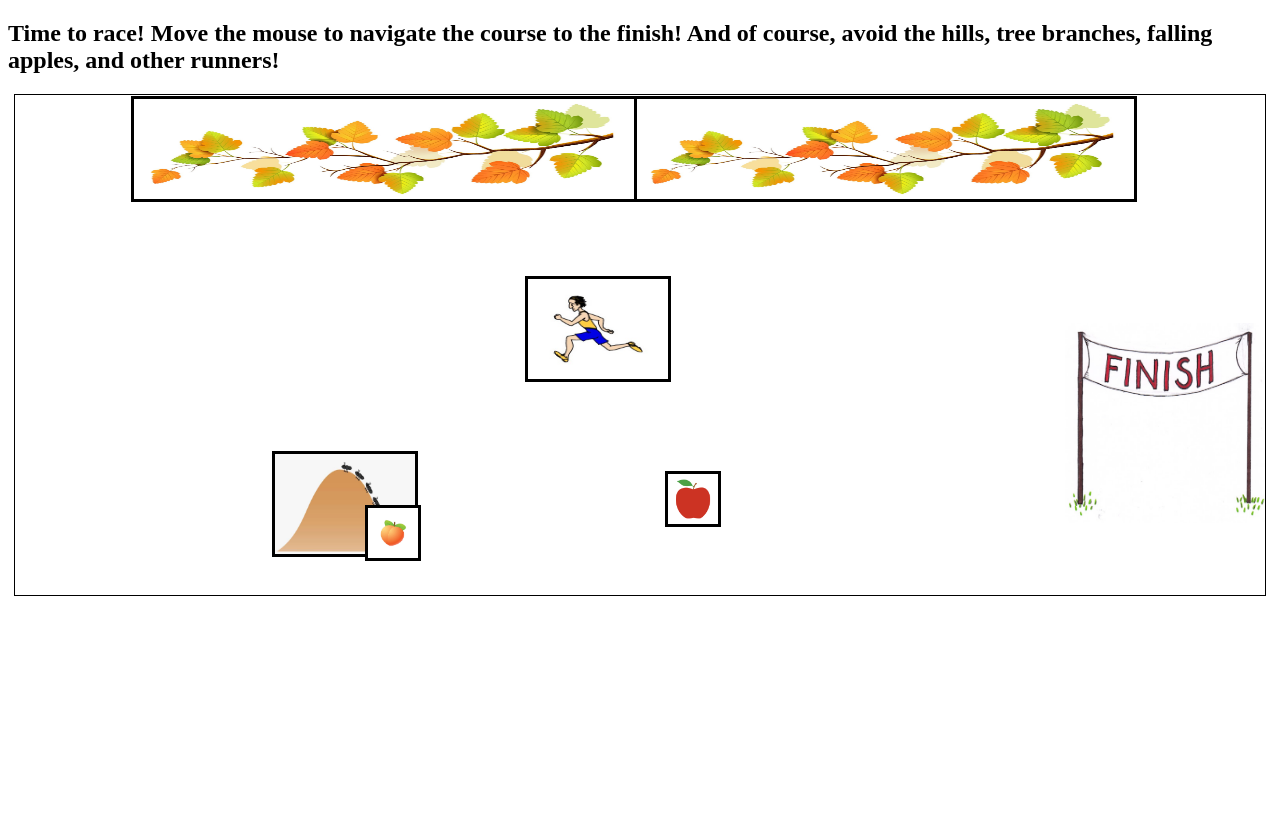
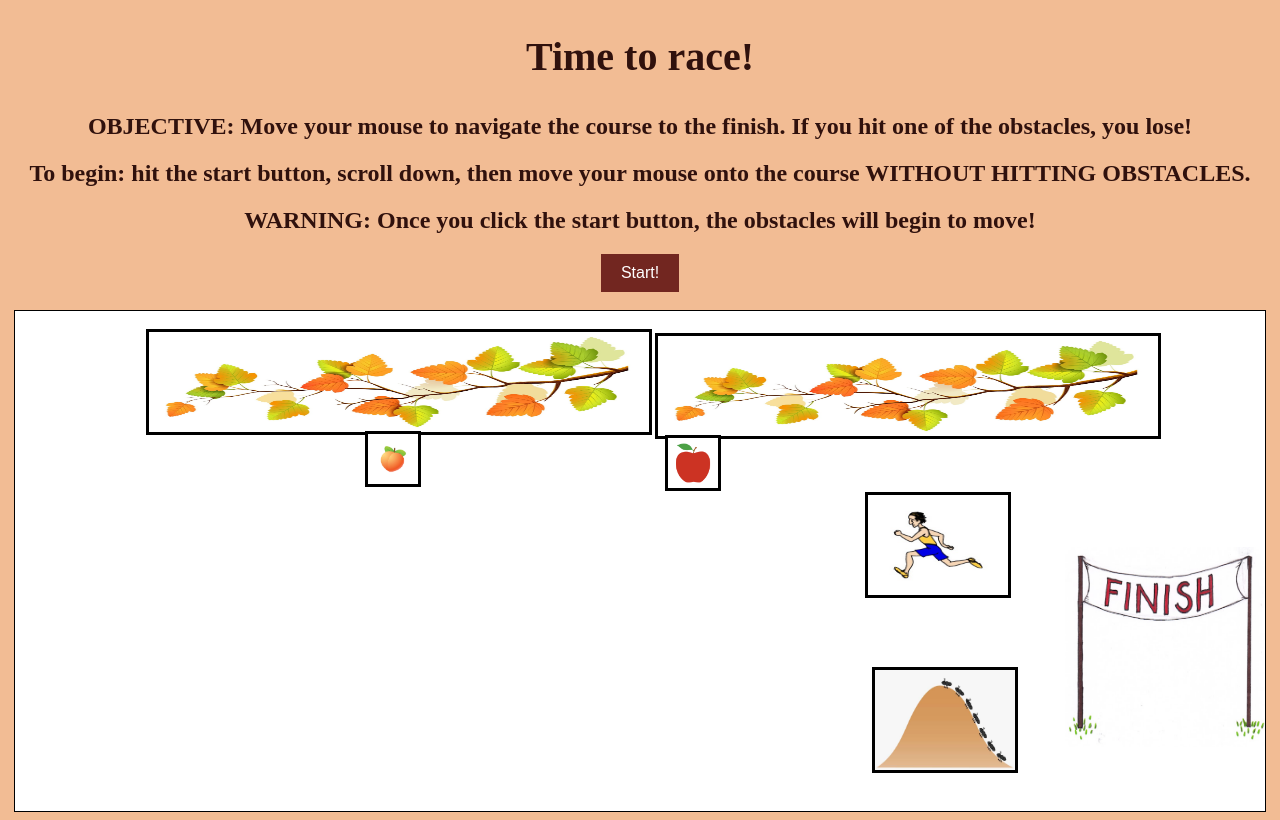
Before and after one commit to cmvallat/426_Final, a PHP site: page /race.html in a window 1280 px wide. Before the commit the page ends 596 px from the top, so only its background shows below. Run offline with PHP 8.4, Linux system fonts and the light colour scheme.

Commit message:
partial game functionality

```diff
--- a/game.css
+++ b/game.css
@@ -1,3 +1,37 @@
+.header
+{
+    color: #30110D;
+    text-align: center;
+    font-size: 40px;
+}
+
+.text
+{
+    color: #30110D;
+    text-align: center;
+}
+
+.body
+{
+    background-color: #F2BC94;
+}
+
+.begin{
+    background-color:#722620;
+    color: white;
+    border: none;
+    padding: 10px 20px;
+    text-align: center;
+    text-decoration: none;
+    display: inline-block;
+    font-size: 16px;
+  }
+
+  #pagetwo {
+    text-align: center;
+    font-family: "Times New Roman", Times, serif;
+  }
+
 .game
 {
     width: 1250px;
@@ -5,6 +39,7 @@
     border: 1px solid black;
     margin: auto;
     cursor: url(images/guy_small.jpg) 25 15, auto;
+    background-color: #FFFFFF;
 }
 
 
@@ -108,8 +147,8 @@
 {
     width: 500px;
     height: 100px;
-    position: absolute;
-    top: 96px;
+    position: relative;
+    top: -300px;
     left: 131px;
     border-style: solid;
     border-width: 3px;
@@ -123,9 +162,9 @@
 {
     width: 500px;
     height: 100px;
-    position: absolute;
-    top: 96px;
-    left: 631px;
+    position: relative;
+    top: -190px;
+    left: 640px;
     border-style: solid;
     border-width: 3px;
 
@@ -134,12 +173,13 @@
 
 }
 
+
 #finish
 {
     width: 200px;
     height: 200px;
     position: relative;
-    top: -96px;
+    top: -300px;
     left: 1050px;
 
     background-image: url(images/finish.jpg);
--- a/game.js
+++ b/game.js
@@ -1,3 +1,5 @@
+
+
 //start timer on load
 var enterDate = new Date();
 
@@ -5,6 +7,19 @@
 {
   return (new Date() - enterDate) / 1000;
 }
+
+
+
+document.getElementById('start').addEventListener('click',function()
+{
+    enterDate = new Date();
+    console.log("button clicked");
+    document.getElementById("hill").style.animationPlayState = "running";
+    document.getElementById("opp").style.animationPlayState = "running";
+    document.getElementById("apple").style.animationPlayState = "running";
+    document.getElementById("peach").style.animationPlayState = "running";
+
+});
 
 //when user runs into an obstacle, get final time
 
--- a/race.html
+++ b/race.html
@@ -5,12 +5,22 @@
         <meta name="viewport" content="width=device-width, initial-scale=1.0">
         <title>Race Day!</title>
         <link href="game.css" rel="stylesheet">
+
+
     </head>
-    <body>
-        <h2>Time to race! Move the mouse to navigate the course to the finish!
-            And of course, avoid the hills, tree branches, falling apples, and other runners!
-            </h2>
-        <div class="game">
+    <body class="body">
+        <div id="pagetwo">
+        <h2 class="header">Time to race!</h2>
+            <h2 class="text">OBJECTIVE: Move your mouse to navigate the course to the finish. If you hit one of the obstacles, you lose!</h2>
+            <h2 class="text">To begin: hit the start button, scroll down, then move your mouse onto the course WITHOUT HITTING OBSTACLES.</h2>
+            <h2 class="text">WARNING: Once you click the start button, the obstacles will begin to move!</h2>
+
+
+            <button id="start" class="begin">Start!</button>
+            <br>
+            <br>
+        </div>
+        <div class="game" id="game">
             <div id="hill"></div>
             <div id="opp"></div>
             <div id="tree"></div>
```
Also changed, not shown: other parts of game.css (+16 -12 lines).
